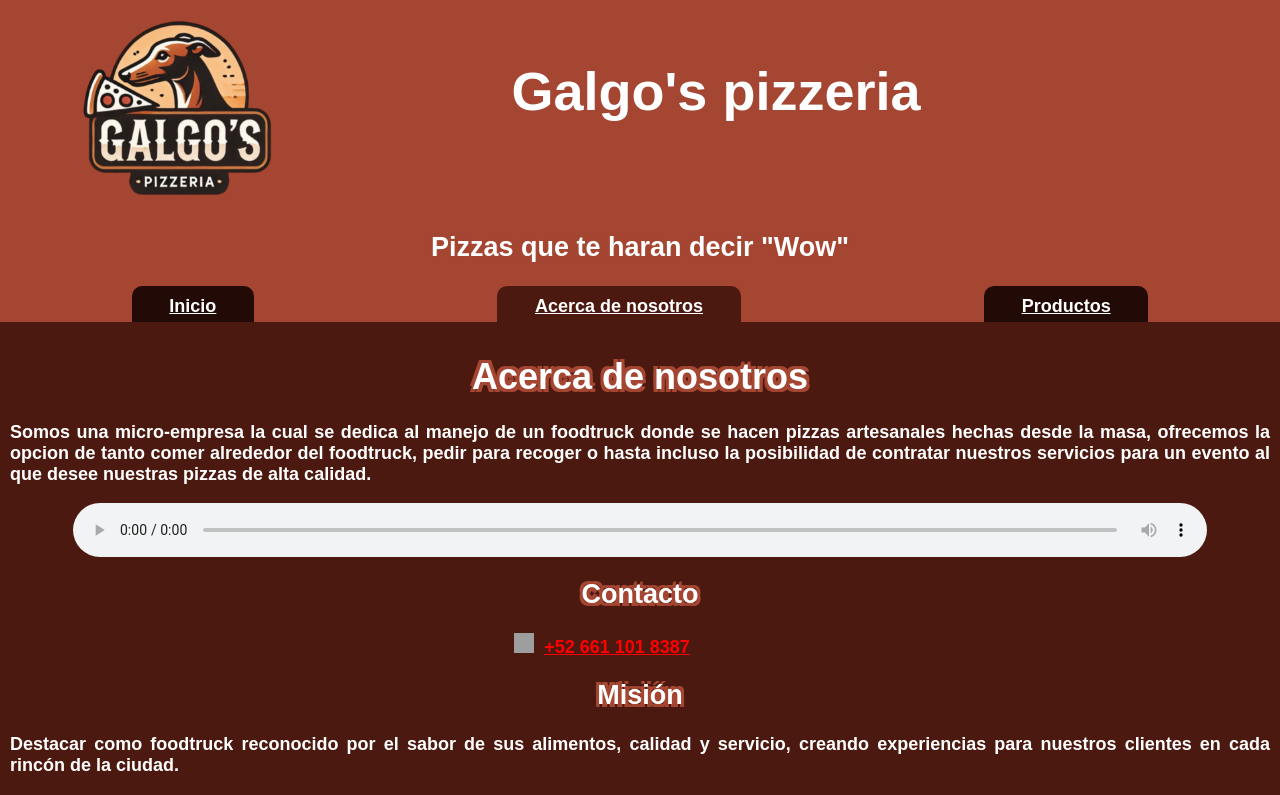
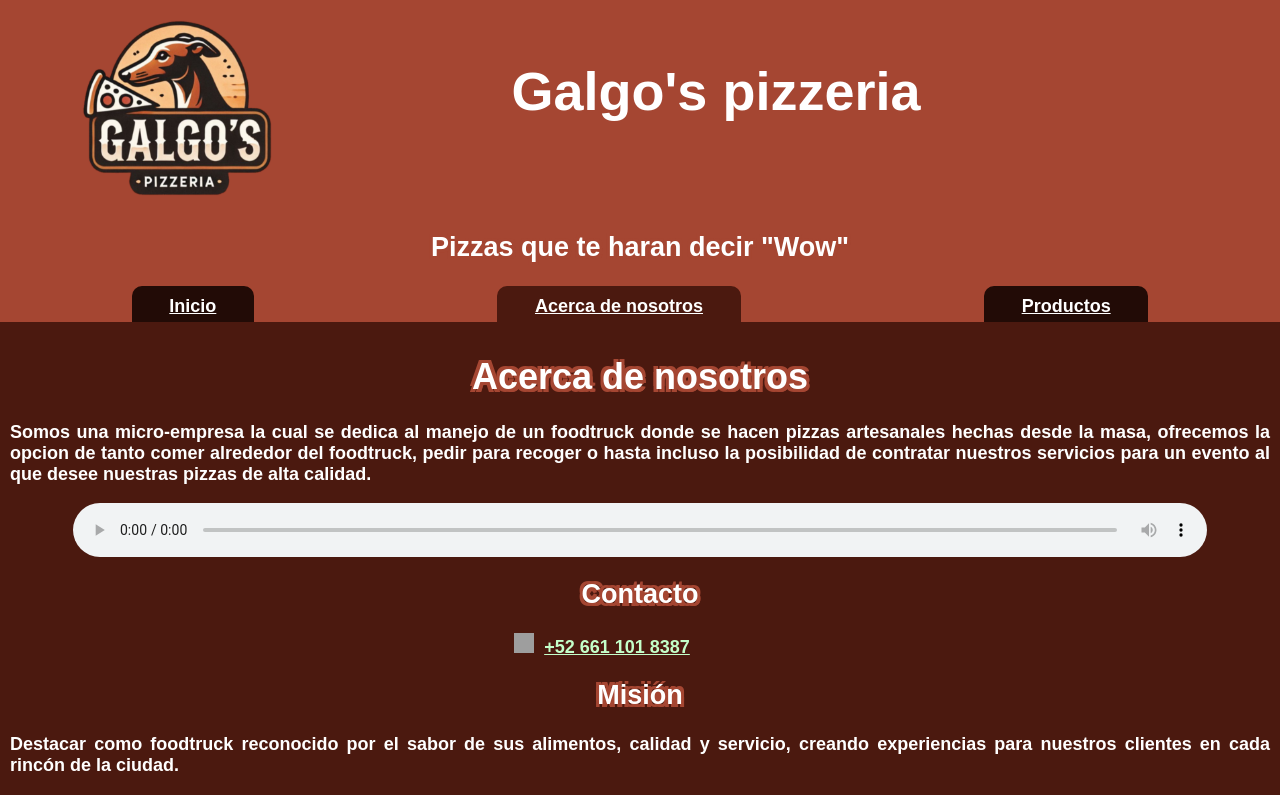
Before and after one commit to MoonlightShinesparkle/galgo-s-pizzeria, a plain HTML site: page pages/Nosotros.html in a window 1280 px wide. Shown: the top 795 px of the page. Drawn offline with Linux system fonts and the light colour scheme; files that its build step writes are made by us from their sources; grey boxes are pictures that could not be loaded.

Commit message:
Fixed link color issue

```diff
--- a/styles/Common.css
+++ b/styles/Common.css
@@ -107,11 +107,6 @@ nav a {
     3px  3px 0 var(--HeaderColor);
 }
 
-.root a{
-	color: red;
-	font-weight: bolder;
-}
-
 .Whatsapp{
 	color: rgb(196, 255, 201);
 	text-decoration: none;
```
Also changed, not shown: index.html (+1 -1 lines).
